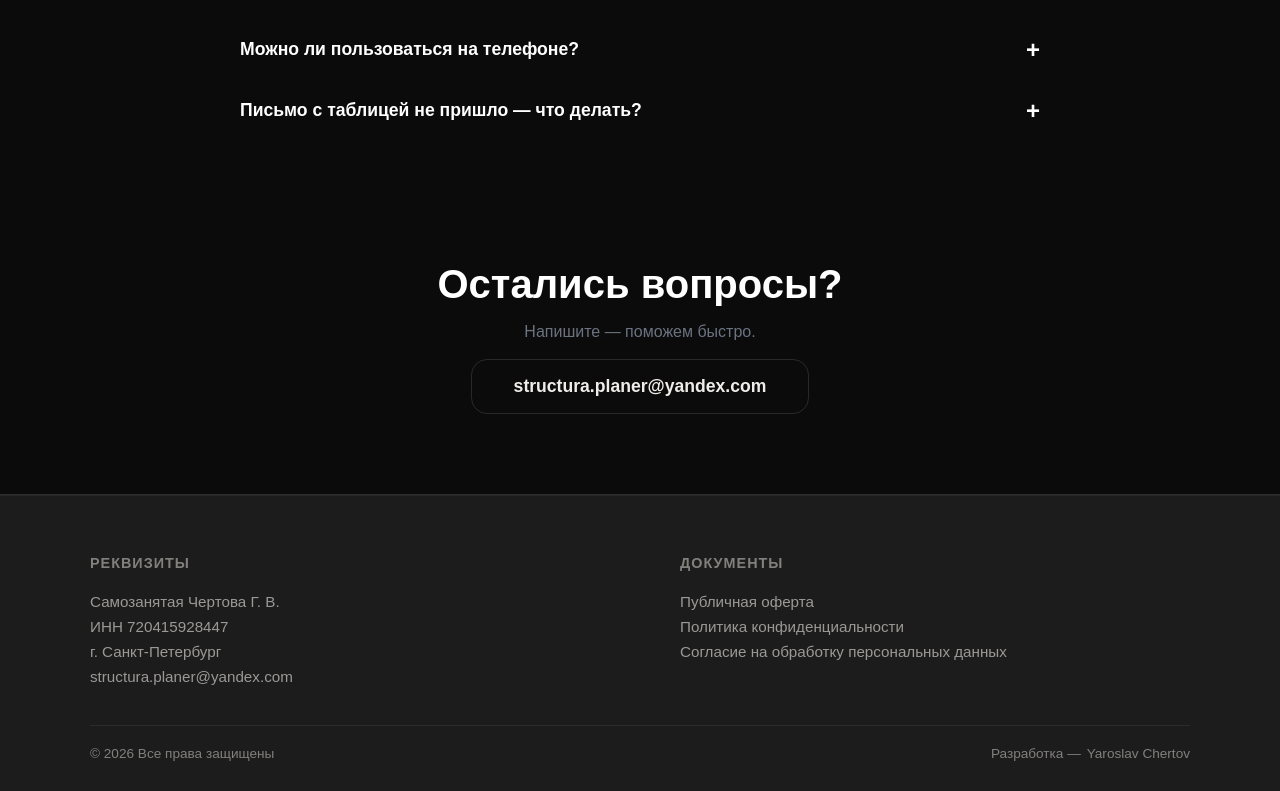
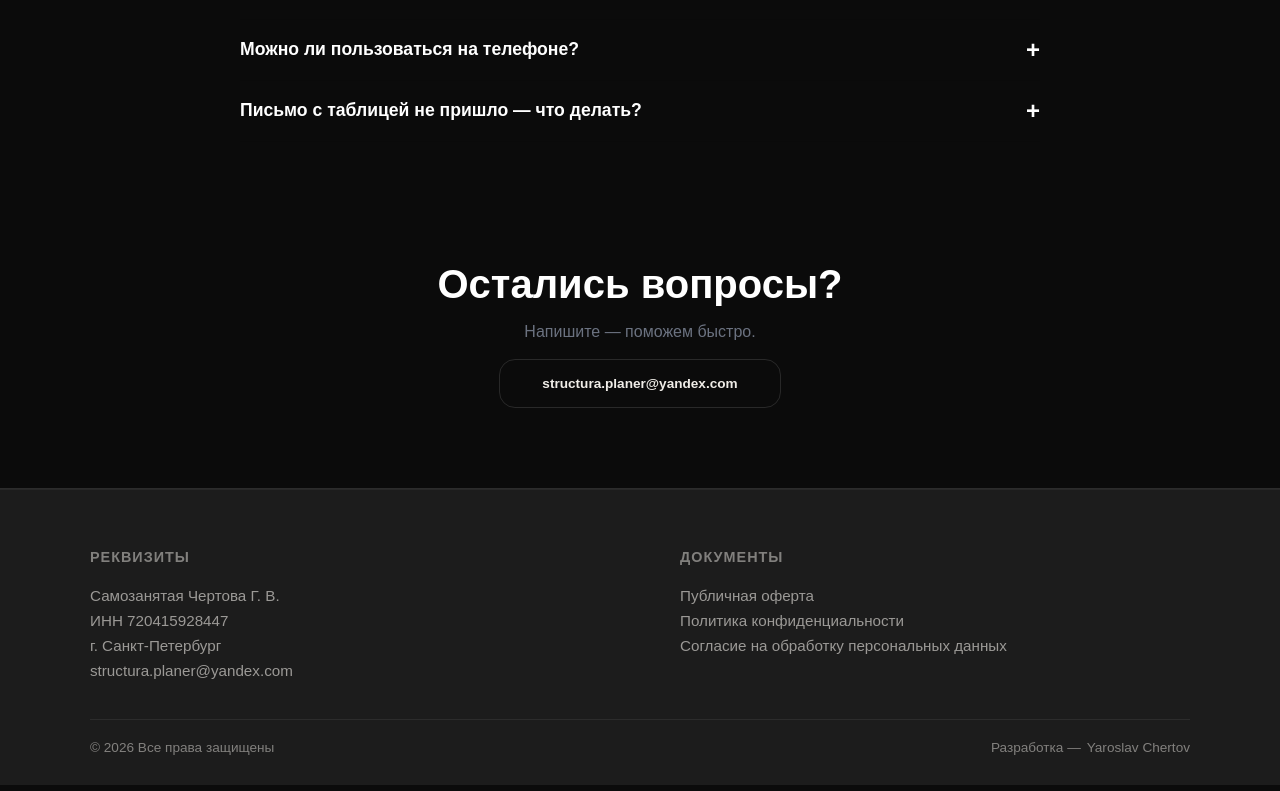
Before and after one commit to Yaroslav-Chertov/structura, a Next.js app: page / in a window 1280 px wide. Shown: the part 5108-5899 px from the top of the page. Built offline with nearby package versions, Linux system fonts and the light colour scheme; a web font is replaced by a local one.

Commit message:
fix font-size at buttont at ContactUs

```diff
--- a/src/components/ContactUs.module.scss
+++ b/src/components/ContactUs.module.scss
@@ -30,7 +30,7 @@
 
 .button {
   padding: 16px 42px;
-  font-size: 1.1rem;
+  font-size: 0.85rem;
   font-weight: 600;
   border-radius: 16px;
   cursor: pointer;
@@ -40,6 +40,11 @@
   text-decoration: none;
   border: 1px solid rgba(255, 255, 255, 0.12);
   color: #f0ede8;
+
+  word-break: break-all;
+  white-space: normal;
+  max-width: 100%;
+  display: inline-block;
 
   &:hover {
     border-color: #d4f06b;
```
